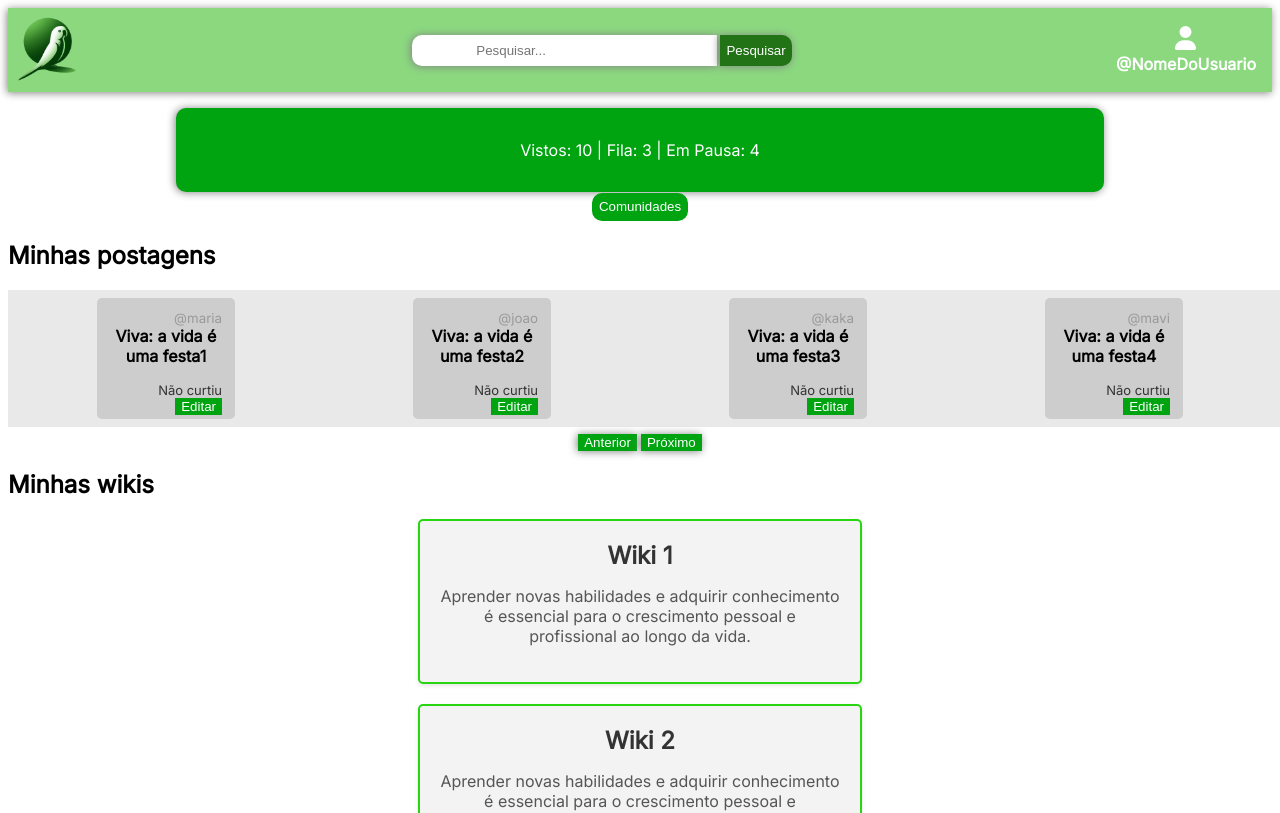
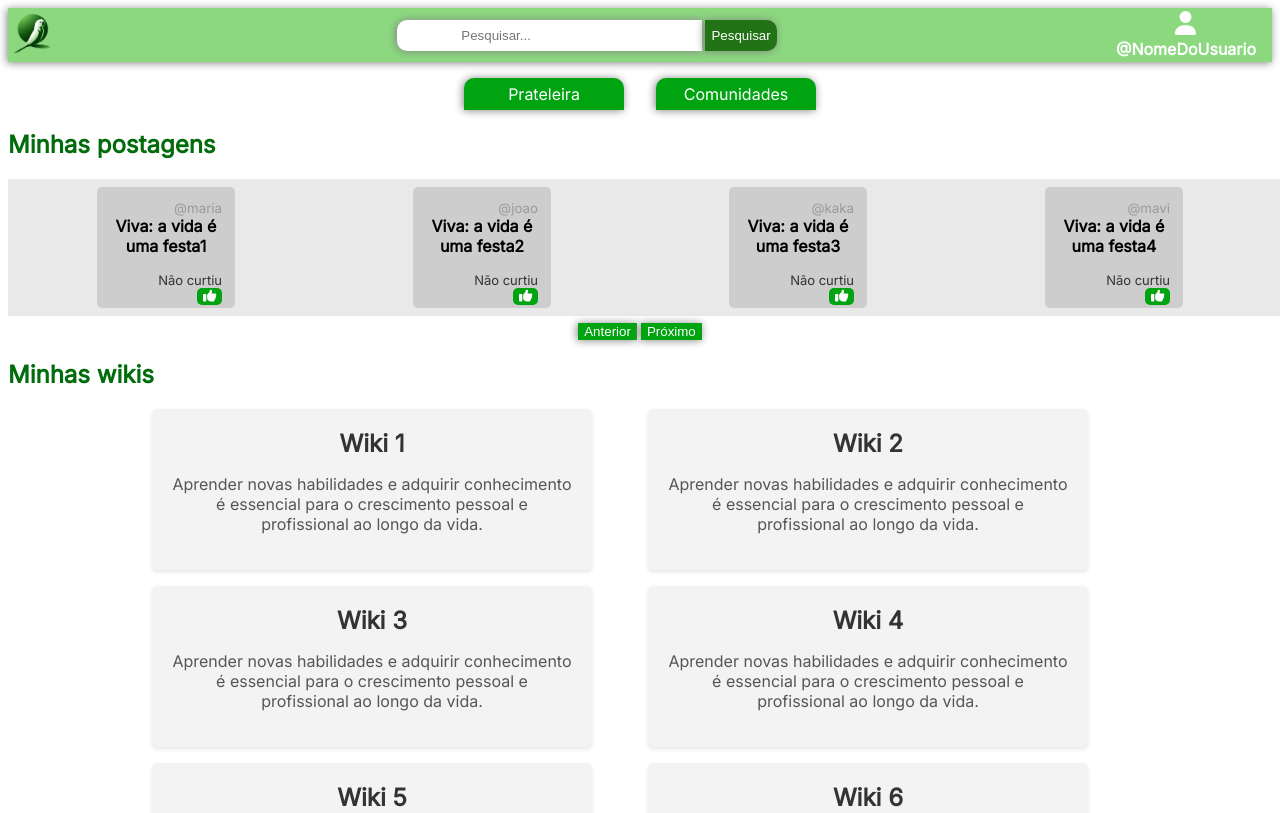
Before and after one commit to JoaoFilho33/remo, a React (Vite) app in the folder ProjRemo/: page /Perfil in a window 1280 px wide. Shown: the top 813 px of the page. Built offline with nearby package versions, Linux system fonts and the light colour scheme.

Commit message:
Add melhorias

```diff
--- a/ProjRemo/src/NavBar/styleNav.css
+++ b/ProjRemo/src/NavBar/styleNav.css
@@ -5,8 +5,9 @@
     flex-direction: row;
     justify-content: space-between;
     box-shadow: -1px 0.5px 0.5rem rgb(131, 131, 131);
+    max-height: 3.8rem;
     & .logoNav{
-        max-width: 80px;
+        max-width: 50px;
     }
 
 & .BarraPesquisa{
--- a/ProjRemo/src/pages/Comunidades/index.tsx
+++ b/ProjRemo/src/pages/Comunidades/index.tsx
@@ -20,7 +20,7 @@ export function Comunidades() {
 
   return (
     <div >
-      <h1>Comunidades</h1>
+      <h1>Nova comunidade</h1>
       <div className='AllComunidades'>
       <div className='AddComunidades'>
         <div className='Cadastro'>
@@ -43,6 +43,7 @@ export function Comunidades() {
 
       </div>
       <div className='ListaComunidades'>
+        <p>Comunidades</p>
         {comunidades.map((comunidade, index) => (
           <p key={index}>
             <a href={`/Perfil/Comunidade/${index}`}>{comunidade.nome}</a>
--- a/ProjRemo/src/pages/Comunidades/styleComunidades.css
+++ b/ProjRemo/src/pages/Comunidades/styleComunidades.css
@@ -54,6 +54,13 @@
     margin-right: 0;
     width: 10%;
 
+
+    & p{
+        margin-top: 0;
+        background-color: #00A310;
+        color: white;
+    }
+
     & a {
         display: flex;
         padding: 1px;
--- a/ProjRemo/src/pages/PerfilUser/index.tsx
+++ b/ProjRemo/src/pages/PerfilUser/index.tsx
@@ -1,6 +1,9 @@
 import { useState } from 'react';
 import { Link } from 'react-router-dom';
 import './stylePerfilUser.css';
+import { FontAwesomeIcon } from '@fortawesome/react-fontawesome';
+import { faThumbsUp } from '@fortawesome/free-solid-svg-icons';
+
 
 export function PerfilUser() {
   const [postagens, setPostagens] = useState([
@@ -38,6 +41,7 @@ export function PerfilUser() {
       setCurrentIndex(currentIndex - postsPerPage);
     }
   };
+  const [showPrateleiraInfo, setShowPrateleiraInfo] = useState(false);
 
   const editarCurtiu = (postId: number, novoLike: boolean) => {
     const novasPostagens = postagens.map(postagem => {
@@ -49,19 +53,36 @@ export function PerfilUser() {
     setPostagens(novasPostagens);
   };
 
+
   return (
     <div className="ContainerPerfil">
       <div className='divPrateleira'>
-        <Link className='GoPrateleira' to="/Perfil/Prateleira/:id">
-          <p>Vistos: 10 | Fila: 3 | Em Pausa: 4</p>
+        {/* Adicione o evento onMouseEnter para mostrar informações quando o mouse passar sobre "Prateleira" */}
+        <div
+          className="Prateleira"
+          onMouseEnter={() => setShowPrateleiraInfo(true)}
+          onMouseLeave={() => setShowPrateleiraInfo(false)}
+        >
+          <Link className='GoOutraPag' to="/Perfil/Prateleira/:id">
+            <p>Prateleira</p>
+            </Link>
+          {showPrateleiraInfo && (
+            <div className="PrateleiraInfoContent">
+
+              <p>Filmes Vistos: X</p>
+              <p>Em Pausa: Y</p>
+              <p>Na Fila: Z</p>
+
+            </div>
+
+            )}
+        </div>
+        <Link className='GoOutraPag' to="/Perfil/Comunidade">
+          <p>Comunidades</p>
         </Link>
-        <div className='comunidade'>
-          <Link to={"/Perfil/Comunidade"}>
-            <button>Comunidades</button>
-          </Link>
-        </div>
       </div>
       <h2>Minhas postagens</h2>
+      <div className='linha'></div>
 
       <div className="GrupPostagens">
         <div className="PostagemContainer">
@@ -72,8 +93,7 @@ export function PerfilUser() {
               <p>{postagem.like ? "Curtiu" : "Não curtiu"}</p>
               <div className='BtBotoes'>
                 <button onClick={() => editarCurtiu(postagem.id, !postagem.like)}>
-                  Editar
-                </button>
+                <FontAwesomeIcon icon={faThumbsUp} />                </button>
               </div>
             </div>
           ))}
--- a/ProjRemo/src/pages/PerfilUser/stylePerfilUser.css
+++ b/ProjRemo/src/pages/PerfilUser/stylePerfilUser.css
@@ -1,6 +1,11 @@
 .ContainerPerfil {
     display: flex;
     flex-direction: column;
+
+    & h2{
+      color:#006c0b;
+    }
+
 
     & .PostagemContainer {
       width: 100%; /* Ajuste isso para a largura desejada */
@@ -35,6 +40,8 @@
 
         }
       }
+
+
 
 
       & .Postagem {
@@ -117,8 +124,9 @@
            background-color:#00A310;
            color: white;
            border: none;
-           border-radius: 0px;
-
+           border-radius: 5px;
+           transition: background-color 0.2s;
+           ;
           }
 
           & button:hover{
@@ -169,34 +177,81 @@
 
 .divPrateleira {
     display: flex;
-    flex-direction: column;
-    align-items: center;
+    flex-direction: row;
+    align-items:flex-start;
+    justify-content: center;
+    gap: 2rem;
+
+      & .Prateleira{
+        height: 1rem;
+        transition: height 0.5s;
+
+        & .PrateleiraInfoContent {
+          align-items: start;
+          gap: 0.2rem;
+          display: flex;
+          flex-direction: column;
+          background-color:hsl(126, 92%, 20%);
+
+          padding: 0;
+          margin-top: 0;
+
+
+            & p{
+              margin: 0;
+              color: rgb(255, 255, 255);
+            }
+          }
+
+          & .teste :hover{
+            height: 8rem;
+
+          }
 
 
 
-    & .GoPrateleira {
+        }
+
+        & .PrateleiraInfoContent :hover{
+          display: flex;
+
+        }
+
+
+
+      & .Prateleira:hover{
+        height: 5rem;
+
+
+      }
+
+
+
+
+    & .GoOutraPag {
         box-shadow: -1px 0.5px 0.5rem rgb(131, 131, 131);
        display: flex;
        justify-content: center;
-        width: 50rem;
+       align-items: center;
+        width: 10rem;
         text-decoration: none;
         color: white;
         background-color: #00A310;
         margin-top: 1rem;
-        height: 100%;
-        padding: 1rem 4rem;
-        border-radius: 10px;
-        transition: background-color 0.5s;
+        height: 2rem;
+
+        border-radius:10px  10px    0  0px ;
+        transition: background-color 0.3s;
 
     }
 
-    & .GoPrateleira:hover {
+    & .GoOutraPag:hover {
         background-color: #034309;
     }
 
+  }
 
 
-}
 
 .MostrarAdd{
     display: flex;
@@ -216,9 +271,11 @@
 
 .SimpleTimeline {
     display: flex;
-    flex-direction: column;
+    flex-direction:row;
     align-items: center;
-    gap: 20px;
+    justify-content: center;
+    flex-wrap: wrap;
+    gap: 1rem;
   }
 
   & a {
@@ -227,7 +284,6 @@
 
   & .WikiItem {
     background-color: #f3f3f3;
-    border: 2px solid #27d610;
     border-radius: 5px;
     padding: 20px;
     max-width: 400px;
@@ -236,6 +292,7 @@
     text-align: center;
     position: relative;
     transition: transform 0.2s ease-in-out;
+    margin-right: 2.5rem;
   }
 
   & .WikiItem h3 {
```
